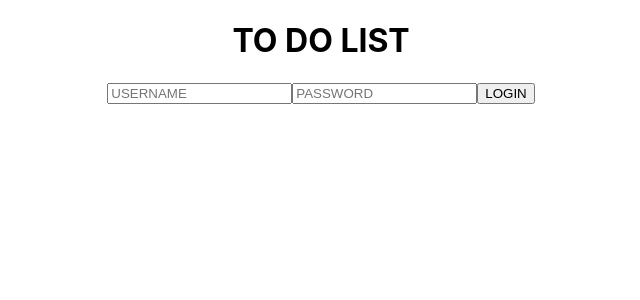
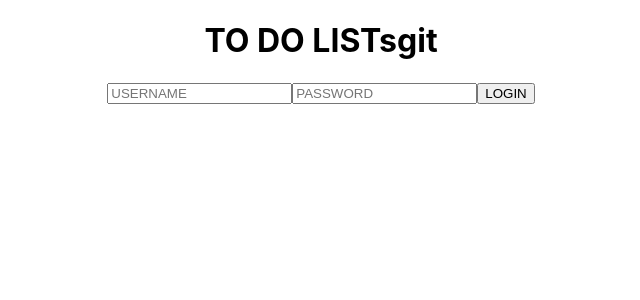
Before and after one commit to Shivam27855/graphical, a React (Create React App) app: page / in a window 1280 px wide. Shown: the top 300 px of the page, without its empty margins (319-959 px from the left). Built offline with nearby package versions, Linux system fonts and the light colour scheme.

Commit message:
Change again package.json

```diff
--- a/src/App.js
+++ b/src/App.js
@@ -6,7 +6,7 @@ function App() {
 
   return (
     <div className="App">
-      <h1>TO DO LIST</h1>
+      <h1>TO DO LISTsgit</h1>
       {<Login/>}
 
     </div>
```
